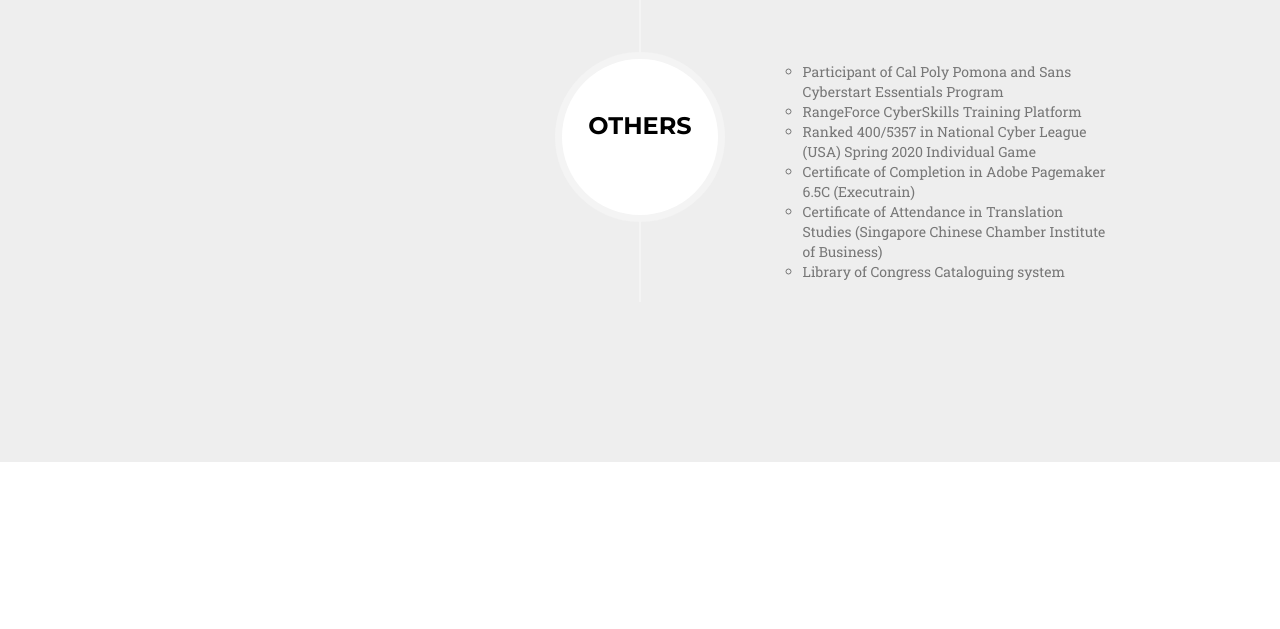
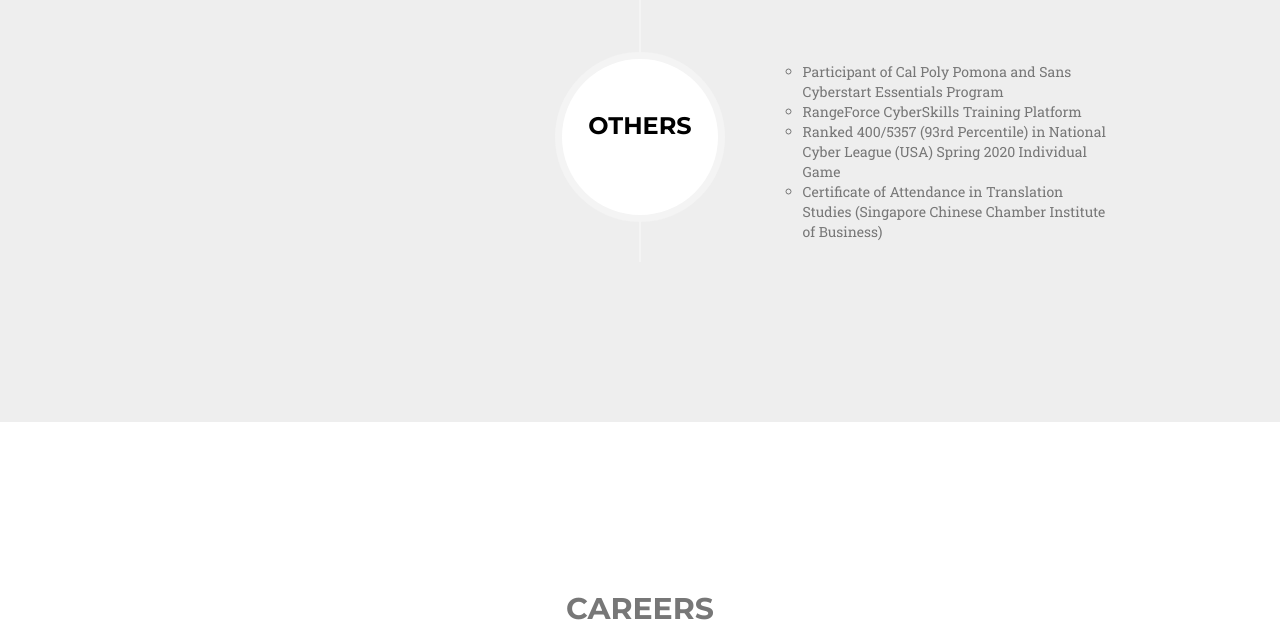
Before and after one commit to EstherLow/interactiveresume, a website: page index.html in a window 1280 px wide. Shown: the part 3060-3689 px from the top of the page. Drawn offline with nearby package versions, Linux system fonts and the light colour scheme; a web font is replaced by a local one.

Commit message:
update others

```diff
--- a/index.html
+++ b/index.html
@@ -200,10 +200,8 @@
                                     <ul class="text-muted">
                                         <li>Participant of Cal Poly Pomona and Sans Cyberstart Essentials Program</li>
                                         <li>RangeForce CyberSkills Training Platform</li>
-                                        <li>Ranked 400/5357 in National Cyber League (USA) Spring 2020 Individual Game</li>
-                                        <li>Certificate of Completion in Adobe Pagemaker 6.5C (Executrain)</li>
+                                        <li>Ranked 400/5357 (93rd Percentile) in National Cyber League (USA) Spring 2020 Individual Game</li>
                                         <li>Certificate of Attendance in Translation Studies (Singapore Chinese Chamber Institute of Business)</li>
-                                        <li>Library of Congress Cataloguing system</li>
                                     </ul>
                                 </div>
                             </div>
```
